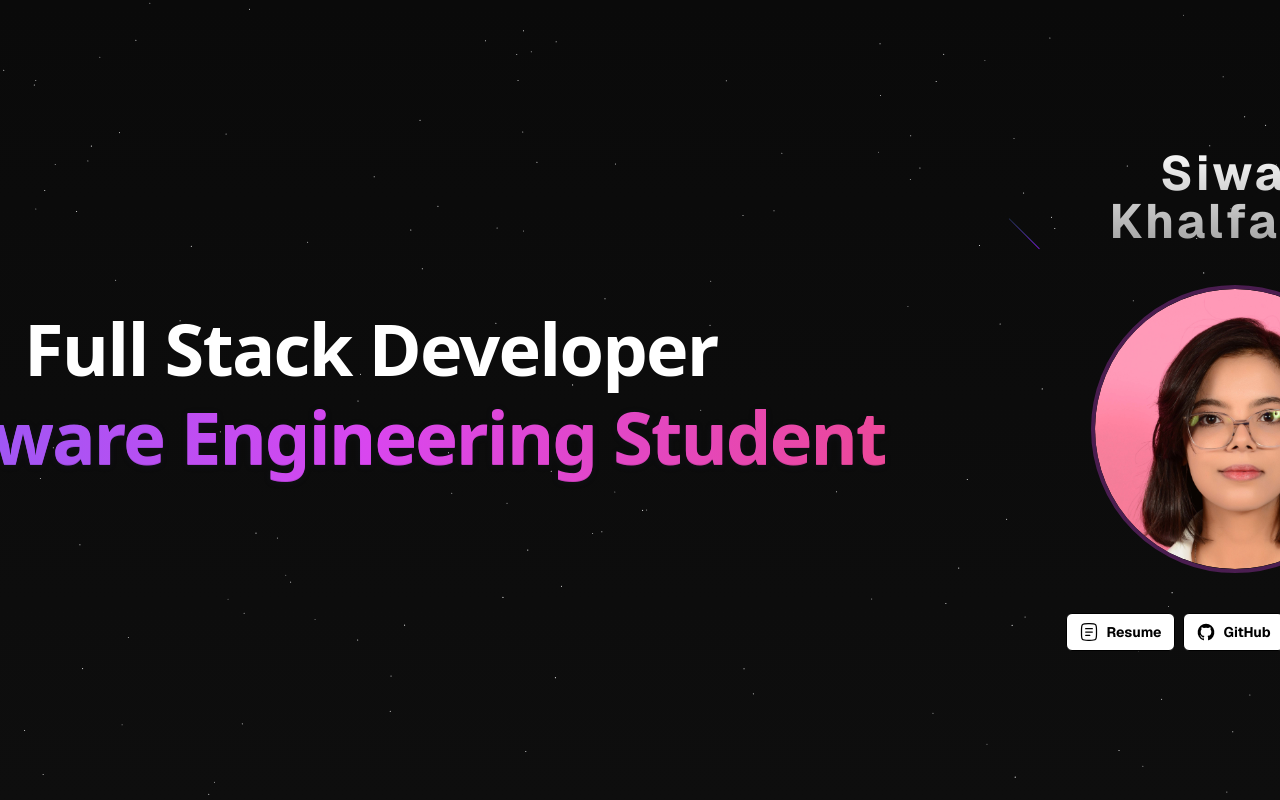
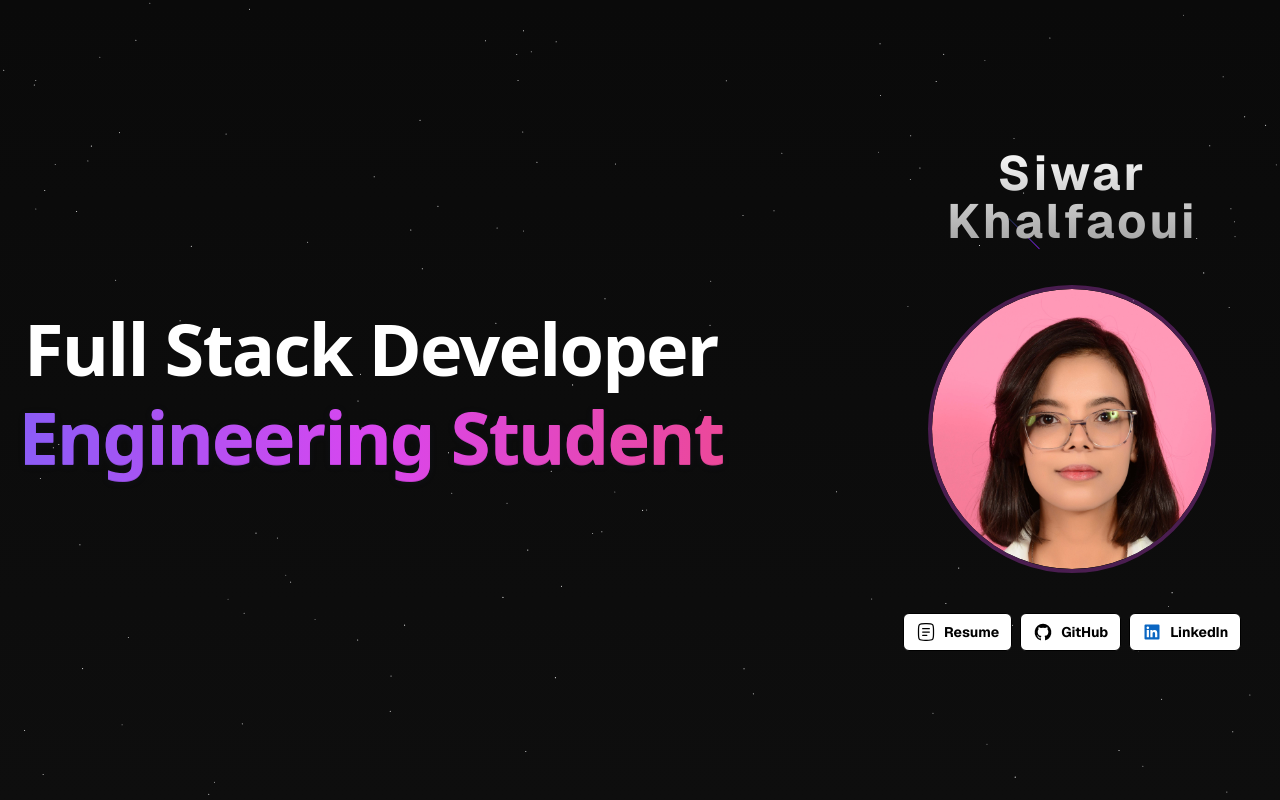
Before and after one commit to SiwarKhalfaoui/portfolio-siwar, a Next.js app: page / in a window 1280 px wide. Shown: the top 800 px of the page. Built offline with nearby package versions, Linux system fonts and the light colour scheme.

Commit message:
Update title

```diff
--- a/src/sections/hero.tsx
+++ b/src/sections/hero.tsx
@@ -18,10 +18,10 @@ export default function Hero() {
   Full Stack Developer <br />
   <div className="relative mx-auto inline-block w-max [filter:drop-shadow(0px_1px_3px_rgba(27,_37,_80,_0.14))]">
     <div className="absolute left-0 top-[1px] bg-clip-text bg-no-repeat text-transparent py-4 bg-gradient-to-r from-violet-500 via-fuchsia-500 to-pink-500 [text-shadow:0_0_rgba(0,0,0,0.1)]">
-      <span>Software Engineering Student</span>
+      <span>Engineering Student</span>
     </div>
     <div className="relative bg-clip-text text-transparent bg-no-repeat bg-gradient-to-r from-violet-500 via-fuchsia-500 to-pink-500 py-4">
-      <span>Software Engineering Student</span>
+      <span>Engineering Student</span>
     </div>
   </div>
 </h2>
```
